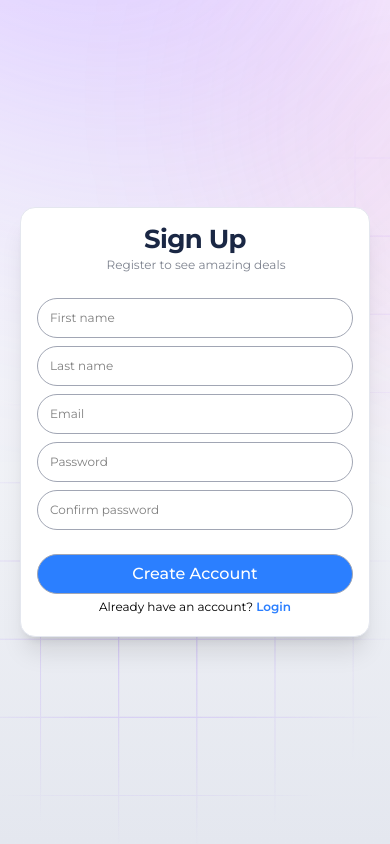
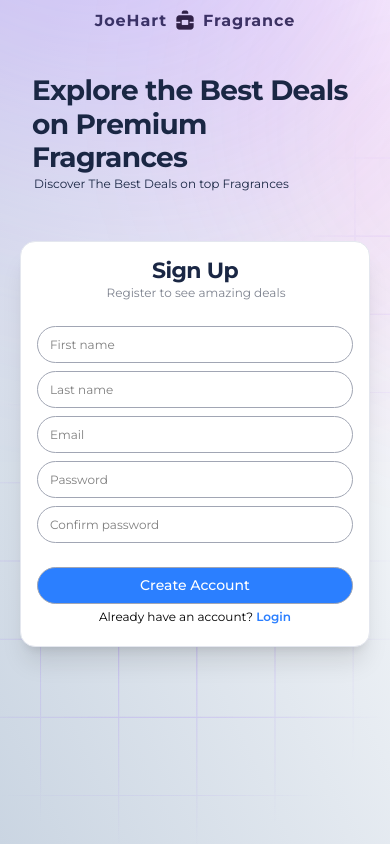
Before and after one commit to CJay-Cipher/joehart-store, a Next.js app: page /register in a window 390 px wide. Built offline with nearby package versions, Linux system fonts and the light colour scheme; a web font is replaced by a local one.

Commit message:
update for signup page

```diff
--- /dev/null
+++ b/src/app/register/SignUpContent.tsx
@@ -0,0 +1,17 @@
+import React from "react";
+
+type signUpContentProps = {
+  hideContent?: boolean;
+};
+const SignUpContent = ({ hideContent }: signUpContentProps) => {
+  return (
+    <div className={`md:absolute top-0 flex flex-col justify-center max-md:max-w-[400px] md:h-full z-10 xl:p-12 lg:p-8 md:p-10 p-8 ${hideContent && "md:hidden"}`}>
+      <h1 className="xl:text-[44px] lg:text-[36px] md:text-[34px] text-[28px] max-md:text-button-bg text-main-white font-bold leading-[1.2] tracking-tight">
+        Explore the Best <br className="max-lg:hidden" /> Deals on Premium Fragrances
+      </h1>
+      <p className="xl:text-[16px] lg:text-[14px] text-[12px] max-md:text-button-bg text-main-white pl-[2px]">Discover The Best Deals on top Fragrances</p>
+    </div>
+  );
+};
+
+export default SignUpContent;
--- a/src/app/register/SignUpForm.tsx
+++ b/src/app/register/SignUpForm.tsx
@@ -2,57 +2,57 @@ import React from "react";
 
 const SignUpForm = () => {
   return (
-    <div className="flex justify-center items-center min-h-max w-full z-10 md:pt-6 p-4">
-      <div className="bg-main-white w-full xl:max-w-[450px] md:max-w-[400px] max-w-[350px] xl:py-8 lg:py-6 p-4 border border-shadow lg:rounded-[20px] rounded-[15px] shadow-xl">
+    <div className="md:flex-1 flex justify-center items-center min-h-max w-full z-10 md:pt-6 p-4">
+      <div className="bg-main-white w-full xl:max-w-[400px] md:max-w-[380px] max-w-[350px] xl:py-8 lg:py-6 p-4 border border-shadow lg:rounded-[20px] rounded-[15px] shadow-xl">
         <div className="text-center xl:pb-10 md:pb-8 pb-6">
-          <h1 className="lg:text-[36px] md:text-[30px] text-[26px] text-button-bg font-bold leading-[1.2] tracking-tight">Sign Up</h1>
-          <p className="md:text-[14px] text-[12px] text-custom-gray pl-[2px]">Register to see amazing deals</p>
+          <h1 className="lg:text-[30px] md:text-[28px] text-[22px] text-button-bg font-bold leading-[1.2] tracking-tight">Sign Up</h1>
+          <p className="md:text-[13px] text-[12px] text-custom-gray pl-[2px]">Register to see amazing deals</p>
         </div>
         <form action="" className="flex flex-col items-center">
           <div className="w-full flex flex-col items-center xl:gap-4 md:gap-3 gap-2">
-            <div className="xl:max-w-[400px] md:max-w-[350px] max-w-[320px] w-full">
+            <div className="xl:max-w-[380px] md:max-w-[340px] max-w-[320px] w-full">
               <label htmlFor=""></label>
               <input
                 type="text"
-                className="w-full xl:h-[50px] md:h-[45px] 2xs:h-[40px] h-[40px] xs:p-4 p-3 lg:text-[16px] md:text-[14px] text-[12px] xl:rounded-[15px] md:rounded-[10px] rounded-[20px] border border-custom-gray-dark"
+                className="w-full xl:h-[45px] md:h-[40px] 2xs:h-[38px] h-[37px] xs:p-4 p-3 lg:text-[16px] md:text-[14px] text-[12px] xl:rounded-[15px] md:rounded-[10px] rounded-[20px] border border-custom-gray-dark"
                 placeholder="First name"
               />
             </div>
-            <div className="xl:max-w-[400px] md:max-w-[350px] max-w-[320px] w-full">
+            <div className="xl:max-w-[380px] md:max-w-[340px] max-w-[320px] w-full">
               <label htmlFor=""></label>
               <input
                 type="text"
-                className="w-full xl:h-[50px] md:h-[45px] 2xs:h-[40px] h-[40px] xs:p-4 p-3 lg:text-[16px] md:text-[14px] text-[12px] xl:rounded-[15px] md:rounded-[10px] rounded-[20px] border border-custom-gray-dark"
+                className="w-full xl:h-[45px] md:h-[40px] 2xs:h-[38px] h-[37px] xs:p-4 p-3 lg:text-[16px] md:text-[14px] text-[12px] xl:rounded-[15px] md:rounded-[10px] rounded-[20px] border border-custom-gray-dark"
                 placeholder="Last name"
               />
             </div>
-            <div className="xl:max-w-[400px] md:max-w-[350px] max-w-[320px] w-full">
+            <div className="xl:max-w-[380px] md:max-w-[340px] max-w-[320px] w-full">
               <label htmlFor=""></label>
               <input
                 type="text"
-                className="w-full xl:h-[50px] md:h-[45px] 2xs:h-[40px] h-[40px] xs:p-4 p-3 lg:text-[16px] md:text-[14px] text-[12px] xl:rounded-[15px] md:rounded-[10px] rounded-[20px] border border-custom-gray-dark"
+                className="w-full xl:h-[45px] md:h-[40px] 2xs:h-[38px] h-[37px] xs:p-4 p-3 lg:text-[16px] md:text-[14px] text-[12px] xl:rounded-[15px] md:rounded-[10px] rounded-[20px] border border-custom-gray-dark"
                 placeholder="Email"
               />
             </div>
-            <div className="xl:max-w-[400px] md:max-w-[350px] max-w-[320px] w-full">
+            <div className="xl:max-w-[380px] md:max-w-[340px] max-w-[320px] w-full">
               <label htmlFor=""></label>
               <input
                 type="text"
-                className="w-full xl:h-[50px] md:h-[45px] 2xs:h-[40px] h-[40px] xs:p-4 p-3 lg:text-[16px] md:text-[14px] text-[12px] xl:rounded-[15px] md:rounded-[10px] rounded-[20px] border border-custom-gray-dark"
+                className="w-full xl:h-[45px] md:h-[40px] 2xs:h-[38px] h-[37px] xs:p-4 p-3 lg:text-[16px] md:text-[14px] text-[12px] xl:rounded-[15px] md:rounded-[10px] rounded-[20px] border border-custom-gray-dark"
                 placeholder="Password"
               />
             </div>
-            <div className="xl:max-w-[400px] md:max-w-[350px] max-w-[320px] w-full">
+            <div className="xl:max-w-[380px] md:max-w-[340px] max-w-[320px] w-full">
               <label htmlFor=""></label>
               <input
                 type="text"
-                className="w-full xl:h-[50px] md:h-[45px] 2xs:h-[40px] h-[40px] xs:p-4 p-3 lg:text-[16px] md:text-[14px] text-[12px] xl:rounded-[15px] md:rounded-[10px] rounded-[20px] border border-custom-gray-dark"
+                className="w-full xl:h-[45px] md:h-[40px] 2xs:h-[38px] h-[37px] xs:p-4 p-3 lg:text-[16px] md:text-[14px] text-[12px] xl:rounded-[15px] md:rounded-[10px] rounded-[20px] border border-custom-gray-dark"
                 placeholder="Confirm password"
               />
             </div>
           </div>
 
-          <button className="xl:max-w-[400px] md:max-w-[350px] max-w-[320px] w-full xl:h-[50px] md:h-[45px] 2xs:h-[40px] h-[40px] md:mt-8 mt-6 lg:text-[20px] md:text-[18px] text-[16px] text-main-white font-medium bg-custom-blue-2 hover:bg-custom-blue xl:rounded-[15px] md:rounded-[10px] rounded-[20px] border border-custom-gray-dark">
+          <button className="xl:max-w-[380px] md:max-w-[340px] max-w-[320px] w-full xl:h-[45px] md:h-[40px] 2xs:h-[38px] h-[37px] md:mt-8 mt-6 lg:text-[18px] md:text-[16px] text-[14px] text-main-white font-medium bg-custom-blue-2 hover:bg-custom-blue xl:rounded-[15px] md:rounded-[10px] rounded-[20px] border border-custom-gray-dark">
             Create Account
           </button>
           <p className="md:m-2 m-1 lg:text-[14px] text-[12px] text-center">
--- a/src/app/register/page.tsx
+++ b/src/app/register/page.tsx
@@ -1,23 +1,26 @@
 import React from "react";
 import Image from "next/image";
-import signUpImage from "../../images/signUpImage.png";
+import signUpImage from "../../images/sideBg.png";
 import gridBg from "../../images/bg-grid-lighter.svg";
 import SignUpForm from "./SignUpForm";
+import perfume from "../../images/perfume.png";
+import SignUpContent from "./SignUpContent";
 
 const Register = () => {
   return (
     <div className="font-montserrat h-screen flex justify-center items-center">
-      <div className="h-screen max-h-[1200px] w-full max-w-[2000px] flex mx-auto shadow-2xl">
+      <div className="h-screen max-h-[1500px] w-full max-w-[2000px] flex mx-auto shadow-2xl">
         <div className="relative h-full max-md:hidden w-[40%] overflow-hidden">
           <Image width={200} height={200} src={signUpImage} alt="side image" className="w-full h-full object-center object-cover" />
-          <div className="absolute top-0 flex flex-col justify-center h-full z-10 xl:p-12 lg:p-8 md:p-10 p-8">
-            <h1 className="xl:text-[44px] lg:text-[36px] md:text-[34px] text-[28px] text-main-white font-bold leading-[1.2] tracking-tight">
-              Explore the Best <br /> Deals on Premium Fragrances
-            </h1>
-            <p className="xl:text-[16px] lg:text-[14px] text-[12px] text-main-white pl-[2px]">Discover The Best Deals on top Fragrances</p>
+          <SignUpContent />
+        </div>
+        <div className="relative flex items-center flex-col flex-1 overflow-y-auto bg-linear-to-bl from-custom-red-light to-custom-slate-400">
+          <div className="font-montserrat lg:p-4 p-2 flex justify-center items-center gap-[5px] xl:text-[18px] text-[16px] text-nowrap font-bold text-button-hero-bg-hover tracking-[0.9px]">
+            JoeHart
+            <Image src={perfume} alt="Perfume" className="w-[26px] h-[26px]" />
+            Fragrance
           </div>
-        </div>
-        <div className="relative flex flex-1 overflow-y-auto bg-linear-to-b from-custom-red-light to-shadow">
+          <SignUpContent hideContent={true} />
           <Image width={200} height={200} src={gridBg} alt="abstract" className="absolute w-full h-full object-center object-cover" />
           <SignUpForm />
         </div>
```
Also changed, not shown: 1 other file (tests, documents, lock files or other folders).
